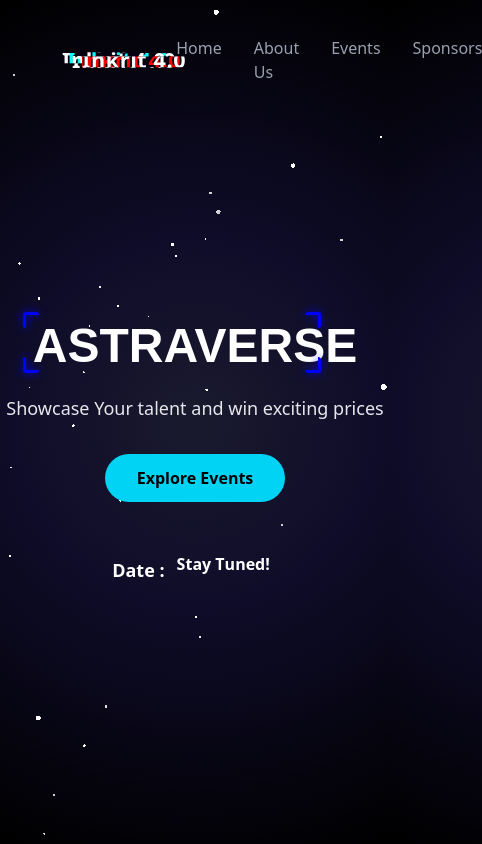
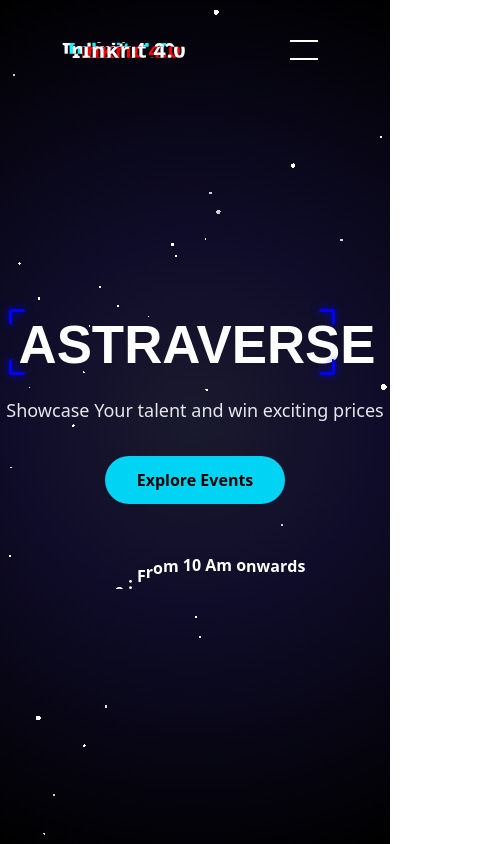
Before and after one commit to Nahas-00/Inkrit-4.0, a React (Vite) app: page / in a window 390 px wide. Shown: the whole page, 482 px wide, since content can reach past the window. Built offline with nearby package versions, Linux system fonts and the light colour scheme; a web font is replaced by a local one.

Commit message:
Added a loader animation

```diff
--- a/src/components/Hero.jsx
+++ b/src/components/Hero.jsx
@@ -28,7 +28,7 @@ const Hero = () => {
           <span className="text-6xl md:text-8xl font-bold font-saira">
             <TrueFocus
               sentence="ASTRAVERSE"
-              manualMode={false}
+              manualMode={true}
               blurAmount={5}
               borderColor="blue"
               animationDuration={8}
@@ -44,11 +44,8 @@ const Hero = () => {
         </button>
 
          <div className="mt-12 overflow-hidden flex flex-row gap-1">
-          <div>
-            <h1 className="text-lg mt-1.5 font-bold">Date :</h1>
-          </div>
             <RotatingText
-              texts={['January 15 , 16, 17 2026', 'From 10 Am onwards',  'Stay Tuned!']}
+              texts={['Date : January 15 , 16, 17 2026', 'Time : From 10 Am onwards',  'Stay Tuned!']}
               mainClassName="px-2 sm:px-2 md:px-3 bg-cyan-300 text-black overflow-hidden py-0.5 sm:py-1 md:py-2 justify-center rounded-lg "
               staggerFrom={"last"}
               initial={{ y: "100%" }}
@@ -57,7 +54,7 @@ const Hero = () => {
               staggerDuration={0.025}
               splitLevelClassName="overflow-hidden pb-0.5 sm:pb-1 md:pb-1"
               transition={{ type: "spring", damping: 30, stiffness: 400 }}
-              rotationInterval={2000}
+              rotationInterval={4000}
             />
       </div>
 
--- a/src/components/Navbar.jsx
+++ b/src/components/Navbar.jsx
@@ -1,7 +1,8 @@
-import React from "react";
+import React , {useState} from "react";
 import GlitchText from "./ui/GlitchText/GlitchText";
 
   const Navbar = () => {
+    const [menuOpen , setMenuOpen] = useState(false);
     return(
       <nav className="absolute top-0 left-0 w-full flex justify-between items-center mt-3 px-10 py-6 z-20">
         <h1 className="text-white text-2xl font-bold tracking-wide ml-8">
@@ -10,13 +11,40 @@ import GlitchText from "./ui/GlitchText/GlitchText";
           </GlitchText>
         </h1>
 
-        <ul className="flex text-base space-x-8 text-gray-400 mr-32">
+        <ul className="hidden md:flex text-base space-x-8 text-gray-300 mr-32">
           <li className="cursor-pointer transition duration-300 hover:text-white hover:drop-shadow-[0_0_6px_#ffffffa0]"> Home</li>
           <li className="cursor-pointer transition duration-300 hover:text-white hover:drop-shadow-[0_0_6px_#ffffffa0]"> About Us</li>
           <li className="cursor-pointer transition duration-300 hover:text-white hover:drop-shadow-[0_0_6px_#ffffffa0]"> Events</li>
           <li className="cursor-pointer transition duration-300 hover:text-white hover:drop-shadow-[0_0_6px_#ffffffa0]"> Sponsors</li>
         </ul>
 
+        <div
+          className="md:hidden flex flex-col justify-between w-7 h-5 cursor-pointer mr-8"
+          onClick={() => setMenuOpen(!menuOpen) }
+          >
+
+            <span
+              className={`block h-[2px] bg-white transition-transform duration-300 ${ menuOpen ? "rotate-45 translate-y-[9px]" : "" }`}>
+            </span>
+
+            <span
+              className={`block h-[2px] bg-white transition-transform duration-300 ${
+                menuOpen ? "-rotate-45 -translate-y-[9px]" : ""
+              }`}
+            ></span>
+
+        </div>
+
+        {menuOpen && (
+          <ul className="absolute top-[75px] right-10 bg-black/80 backdrop-blur-lg rounded-2xl p-6 flex flex-col items-center space-y-4 text-gray-300 shadow-lg border text-gray-300 border-gray-700 md:hidden">
+            <li className="cursor-pointer hover:text-white transition duration-300">Home</li>
+            <li className="cursor-pointer hover:text-white transition duration-300">About Us</li>
+            <li className="cursor-pointer hover:text-white transition duration-300">Events</li>
+            <li className="cursor-pointer hover:text-white transition duration-300">Sponsors</li>
+          </ul>
+        )}
+
+
       </nav>
     )
   }
--- a/src/components/ui/TrueFocus/TrueFocus.css
+++ b/src/components/ui/TrueFocus/TrueFocus.css
@@ -9,12 +9,16 @@
 
 .focus-word {
   position: relative;
-  font-size: 3rem;
+  font-size: 3.3rem;
   font-weight: 900;
   cursor: pointer;
   transition:
     filter 0.3s ease,
     color 0.3s ease;
+line-height: 1;
+  padding-right: 0; /* prevent extra internal gap */
+  margin-right: -4px; /* key fix: trims the right bearing */
+  letter-spacing: 0; /* keeps characters tight */
 }
 
 .focus-word.active {
--- a/src/components/ui/TrueFocus/TrueFocus.jsx
+++ b/src/components/ui/TrueFocus/TrueFocus.jsx
@@ -31,6 +31,8 @@ const TrueFocus = ({
     }
   }, [manualMode, animationDuration, pauseBetweenAnimations, words.length]);
 
+
+
   useEffect(() => {
     if (currentIndex === null || currentIndex === -1) return;
 
@@ -46,6 +48,8 @@ const TrueFocus = ({
       height: activeRect.height
     });
   }, [currentIndex, words.length]);
+
+
 
   const handleMouseEnter = index => {
     if (manualMode) {
```
Lines whose indentation alone changed are shown as unchanged.
